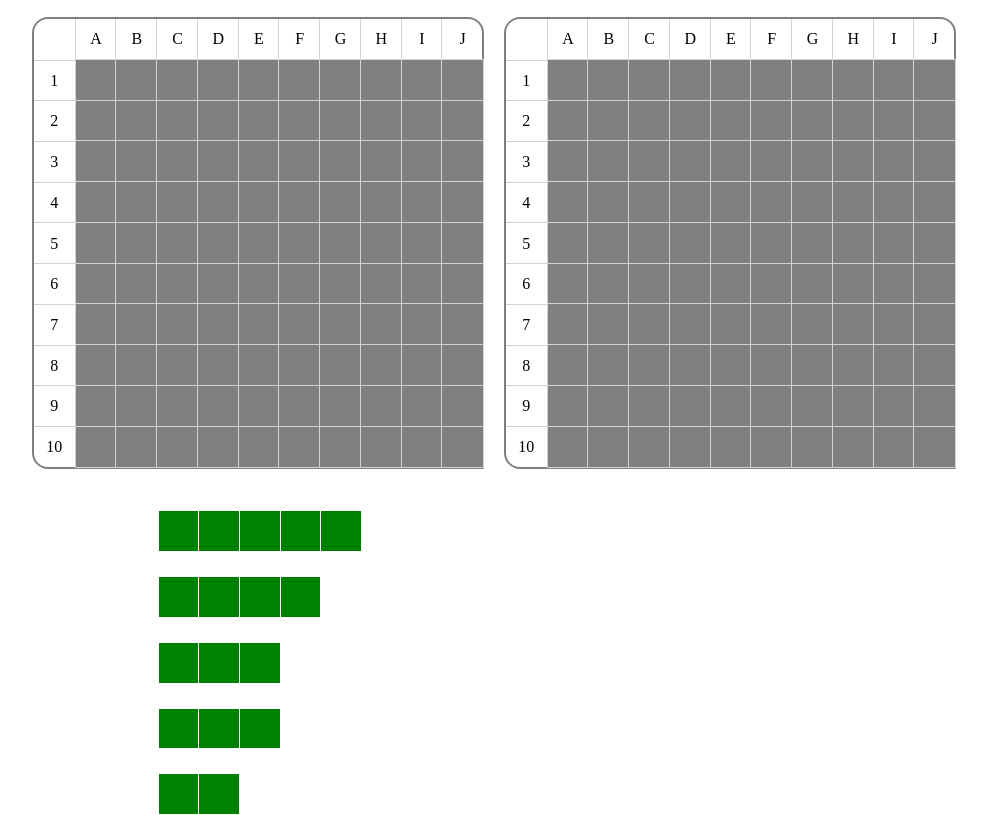
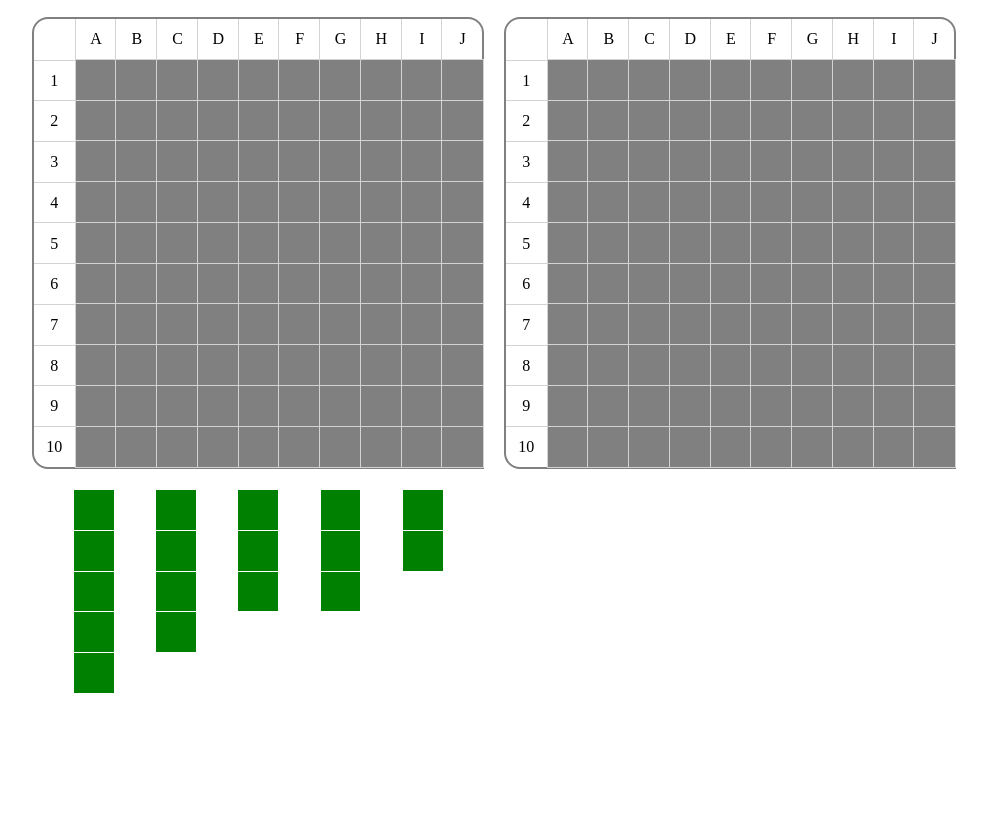
Before and after one commit to Behindtheboard/battleships, a website built with webpack: page src/index.html in a window 1280 px wide. Shown: the part 105-920 px from the top of the page, without its empty margins (146-1133 px from the left). After the commit the page ends 844 px from the top, so only its background shows below. Built offline with nearby package versions, Linux system fonts and the light colour scheme.

Commit message:
Reposition ships

```diff
--- a/src/modules/game.js
+++ b/src/modules/game.js
@@ -102,7 +102,7 @@ export function placeShipHandler(elementId, player1, player2) {
 
   let isDragging = false;
   let originalX, originalY;
-  let isVertical = false;
+  let isVertical = true;
 
   originalX = draggable.style.left;
   originalY = draggable.style.top;
--- a/src/modules/renderUI.js
+++ b/src/modules/renderUI.js
@@ -35,7 +35,6 @@ function createDialog(titleTxt, leftbtn, rightbtn) {
 
   buttonContainer.appendChild(leftBtn);
   dialog.appendChild(buttonContainer);
-
   modalContainer.appendChild(dialog);
   dialog.showModal();
 }
@@ -173,14 +172,12 @@ export function renderShips(player, isNewGame) {
     const source = document.getElementById(`${side}-box`);
     const rect = source.getBoundingClientRect();
     const squareHeight = (rect.bottom - rect.top) / 11;
-    const boardWidth = rect.right - rect.left;
-    const boardCenter = boardWidth / 3.6 + rect.left;
-    const bottom = rect.bottom + squareHeight;
-    let topPos = bottom;
+    const bottom = rect.bottom + 20;
+    let leftPos = rect.left + squareHeight;
     document.querySelectorAll(`#${side}-ships .ships`).forEach((ship) => {
-      ship.style.top = `${topPos}px`;
-      ship.style.left = `${boardCenter}px`;
-      topPos += (squareHeight / 1.25) * 2;
+      ship.style.top = `${bottom}px`;
+      ship.style.left = `${leftPos}px`;
+      leftPos += (squareHeight) * 2;
     });
   }
   // Ship features depending on player
--- a/src/styles.css
+++ b/src/styles.css
@@ -290,16 +290,16 @@ h1 {
   grid-column: 2;
 }
 
-.ships-container {
+.ships-containers {
   display: flex;
-  flex-direction: column;
-  justify-content: space-between;
+  flex-direction: row;
+  justify-content: space-evenly;
   align-items: start;
-  padding: 40px;
 }
 
 .ships {
   display: flex;
+  flex-direction: column;
   background-color: green;
   border: 1px white solid;
   border-bottom: none;
```
